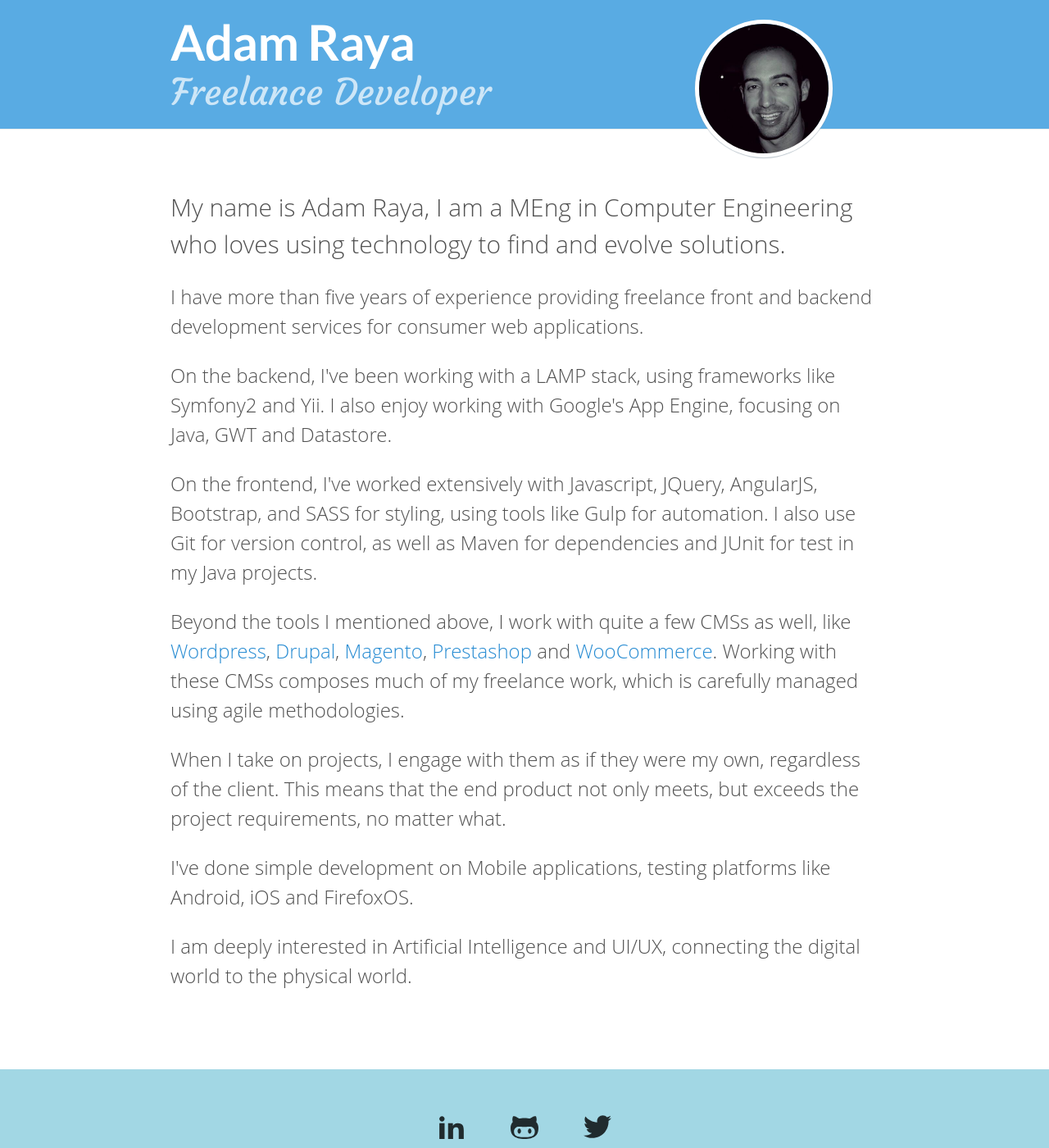
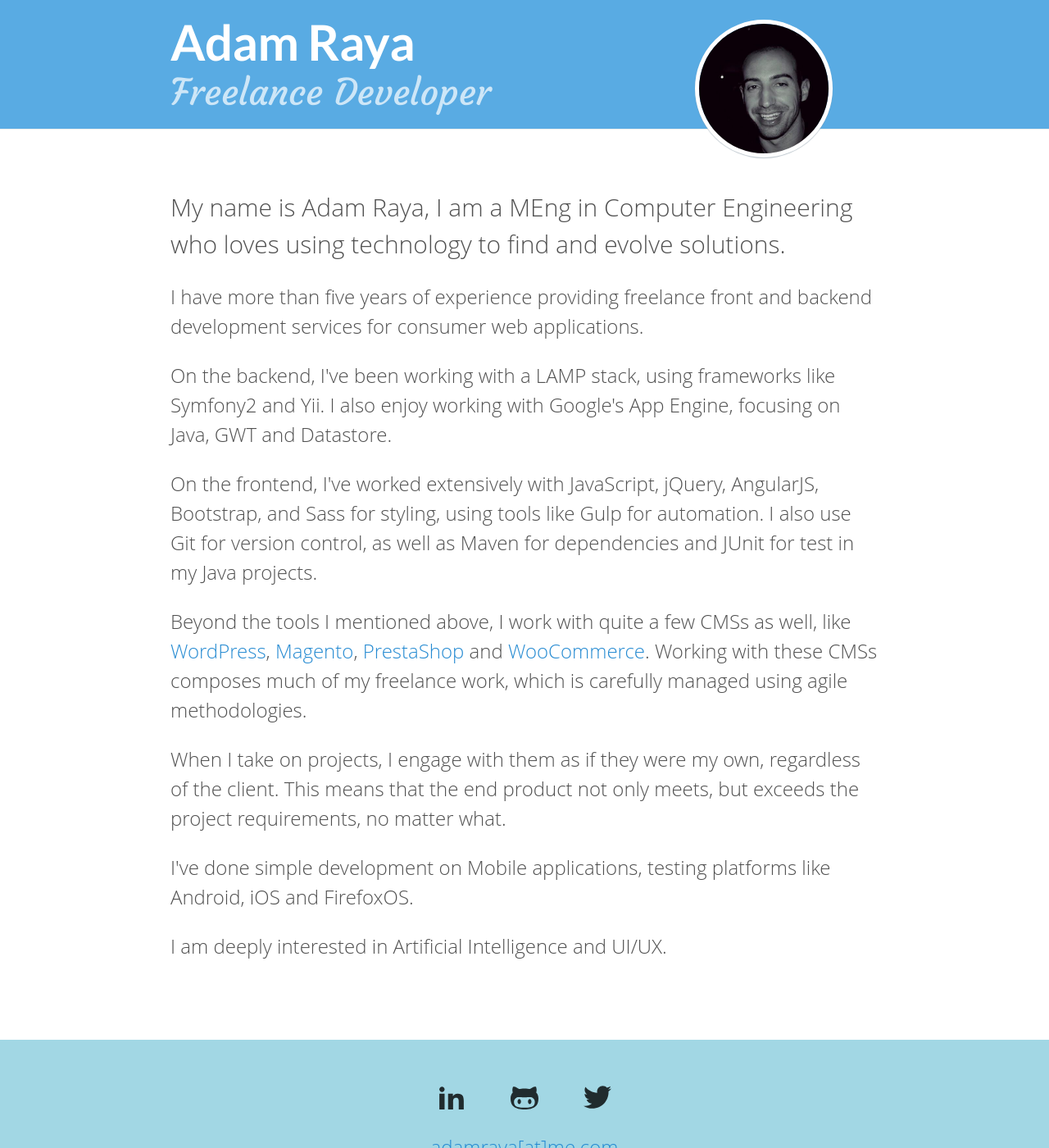
Before and after one commit to adamraya/adamraya.github.io, a Jekyll site: the page built from index.html, in a window 1280 px wide and 1400 px high. Shown: the whole window at 82% size. Built offline with Jekyll 4.4.1, drawn with Linux system fonts in a browser that asks for light colours; Markdown is read by kramdown in place of the engine named in the settings; the list of posts is cut into pages by our own code.

Commit message:
Spelling

```diff
--- a/index.html
+++ b/index.html
@@ -11,14 +11,14 @@
 
 <p>On the backend, I've been working with a LAMP stack, using frameworks like Symfony2 and Yii. I also enjoy working with Google's App Engine, focusing on Java, GWT and Datastore.</p>
 
-<p>On the frontend, I've worked extensively with Javascript, JQuery, AngularJS, Bootstrap, and SASS for styling, using tools like Gulp for automation. I also use Git for version control, as well as Maven for dependencies and JUnit for test in my Java projects.</p>
+<p>On the frontend, I've worked extensively with JavaScript, jQuery, AngularJS, Bootstrap, and Sass for styling, using tools like Gulp for automation. I also use Git for version control, as well as Maven for dependencies and JUnit for test in my Java projects.</p>
 
-<p>Beyond the tools I mentioned above, I work with quite a few CMSs as well, like <a href="https://wordpress.org/" target="_blank" onclick="trackOutboundLink('https://wordpress.org/'); return false;">Wordpress</a>, <a href=" https://www.drupal.org" target="_blank" onclick="trackOutboundLink('https://www.drupal.org'); return false;">Drupal</a>, <a href="http://www.magentocommerce.com/" target="_blank" onclick="trackOutboundLink('http://www.magentocommerce.com/'); return false;">Magento</a>, <a href="https://www.prestashop.com/" target="_blank" onclick="trackOutboundLink('https://www.prestashop.com/'); return false;">Prestashop</a> and <a href="https://wordpress.org/plugins/woocommerce/" target="_blank" onclick="trackOutboundLink('https://wordpress.org/plugins/woocommerce/'); return false;">WooCommerce</a>. Working with these CMSs composes much of my freelance work, which is carefully managed using agile methodologies.</p>
+<p>Beyond the tools I mentioned above, I work with quite a few CMSs as well, like <a href="https://wordpress.org/" target="_blank" onclick="trackOutboundLink('https://wordpress.org/'); return false;">WordPress</a>, <a href="http://www.magentocommerce.com/" target="_blank" onclick="trackOutboundLink('http://www.magentocommerce.com/'); return false;">Magento</a>, <a href="https://www.prestashop.com/" target="_blank" onclick="trackOutboundLink('https://www.prestashop.com/'); return false;">PrestaShop</a> and <a href="https://wordpress.org/plugins/woocommerce/" target="_blank" onclick="trackOutboundLink('https://wordpress.org/plugins/woocommerce/'); return false;">WooCommerce</a>. Working with these CMSs composes much of my freelance work, which is carefully managed using agile methodologies.</p>
 
 <p>When I take on projects, I engage with them as if they were my own, regardless of the client. This means that the end product not only meets, but exceeds the project requirements, no matter what.</p>
 
 <p>I've done simple development on Mobile applications, testing platforms like Android, iOS and FirefoxOS.</p>
 
-<p>I am deeply interested in Artificial Intelligence and UI/UX, connecting the digital world to the physical world.</p>
+<p>I am deeply interested in Artificial Intelligence and UI/UX.</p>
 
 </div>
```
